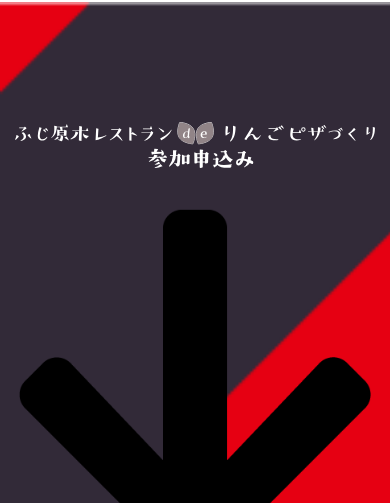
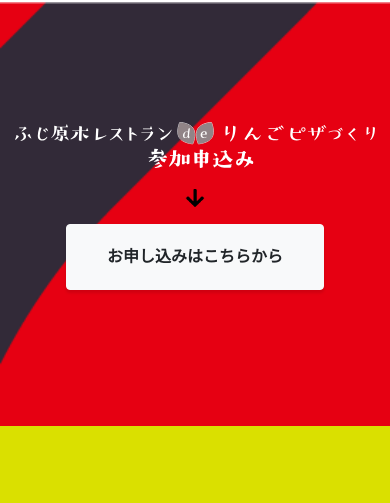
Before and after one commit to plus-agc-service-yamauchi/fujigenboku.com_2, a plain HTML site: page index.html in a window 390 px wide. Shown: the part 5649-6152 px from the top of the page. Drawn offline with Linux system fonts and the light colour scheme; grey boxes are pictures that could not be loaded; a web font is replaced by a local one.

Commit message:
Update index.html

```diff
--- a/index.html
+++ b/index.html
@@ -3,9 +3,9 @@
 
 <head>
     <!-- Global site tag (gtag.js) - Google Analytics -->
-<script async src="https://www.googletagmanager.com/gtag/js?id=UA-180651115-1"></script>
-<script>
-  window.dataLayer = window.dataLayer || [];
+    <script async src="https://www.googletagmanager.com/gtag/js?id=UA-180651115-1"></script>
+    <script>
+        window.dataLayer = window.dataLayer || [];
   function gtag(){dataLayer.push(arguments);}
   gtag('js', new Date());
 
@@ -209,9 +209,17 @@
     <!-- Entry -->
     <section id="entry" class="content-section" style="background:url(img/form_header_bg.png) no-repeat;background-size:cover">
         <div class="container text-center">
-            <img src="img/form_header_text.svg" alt="ふじ原木レストランdeりんごピザづくり 参加申込み" class="img-fluid mb-lg-5 mb-3">
-            <p class="arrow"><img src="img/arrow-up-solid.png" class="img-fluid mb-lg-5 mb-3"></p>
-            <p><a href="https://form.run/@info-1602124422" class="btn btn-xl btn-light any_name">お申し込みはこちらから</a></p>
+            <div class="row justify-content-center align-items-center">
+                <div class="col-12">
+                    <img src="img/form_header_text.svg" alt="ふじ原木レストランdeりんごピザづくり 参加申込み" class="img-fluid mb-lg-5 mb-3">
+                </div>
+                <div class="col-2 col-md-1">
+                    <p><img src="img/arrow-up-solid.png" class="w-50 mb-lg-0 mb-0 wow animate__animated animate__pulse" data-wow-iteration="infinite"></p>
+                </div>
+                <div class="col-12">
+                    <p><a href="https://form.run/@info-1602124422" class="btn btn-xl btn-light any_name">お申し込みはこちらから</a></p>
+                </div>
+            </div>
         </div>
     </section>
     <!-- Footer -->
```
